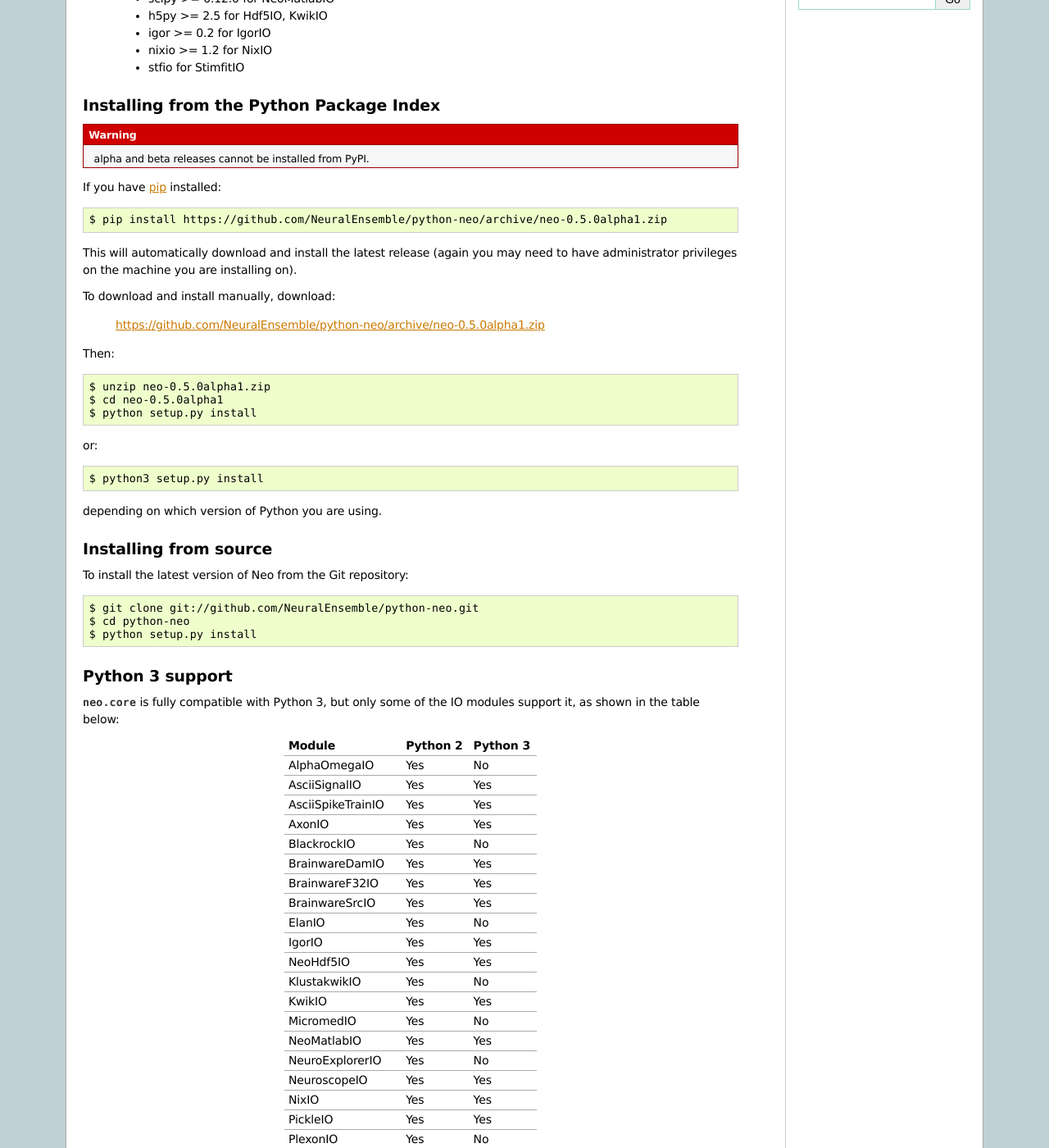
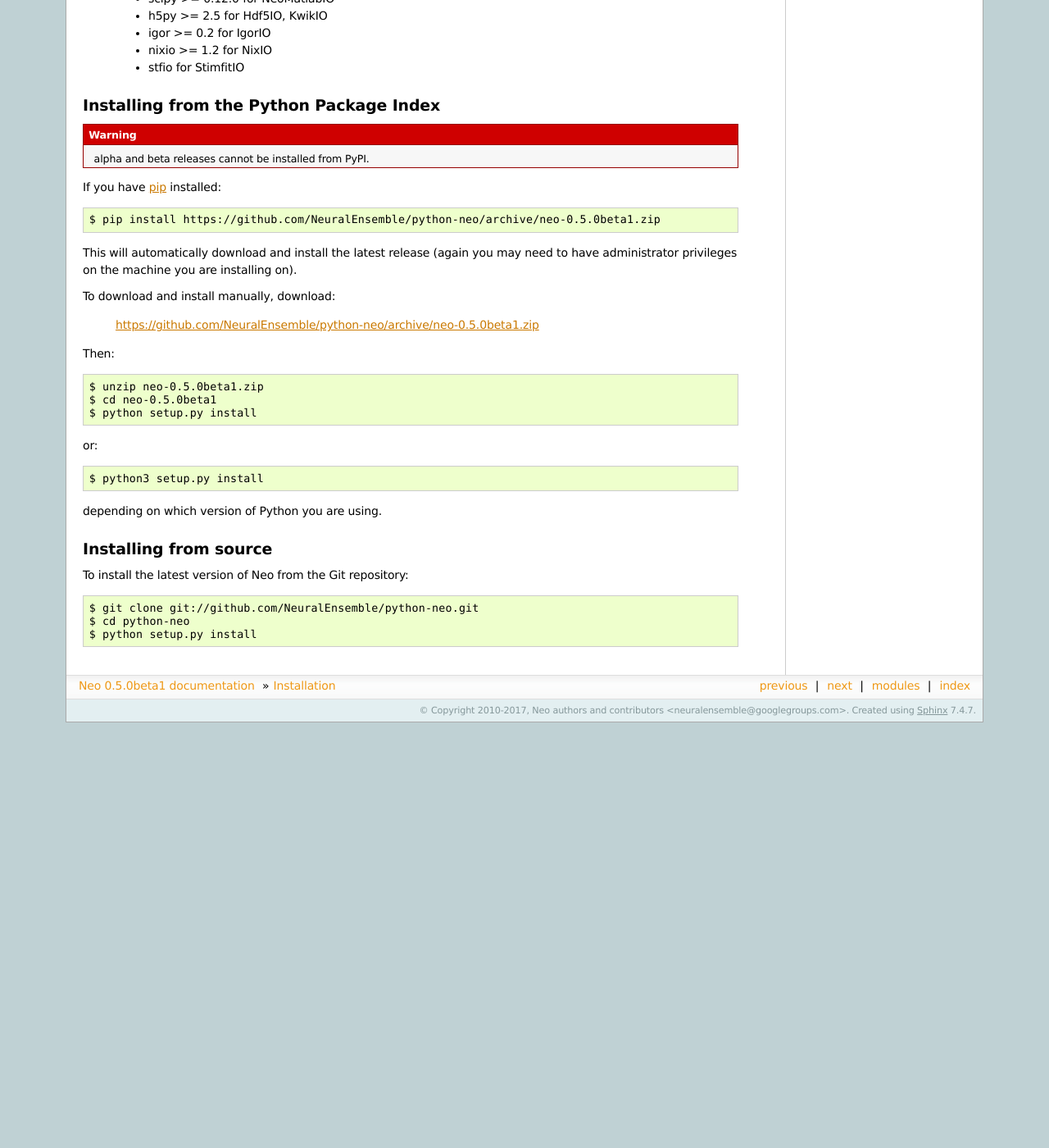
Before and after one commit to NeuralEnsemble/python-neo, a Sphinx documentation site: the page built from doc/source/install.rst, in a window 1280 px wide and 1400 px high, scrolled down 466 px. Shown: the whole window at 82% size. Built offline with Sphinx 7.4.7, drawn with Linux system fonts in a browser that asks for light colours; pages that are not in the unit, such as notebooks, are missing from menus; after the commit the page ends 1347 px from its top, so only the background shows below that; some of the changed text lies outside the part shown.

```diff
--- a/doc/source/conf.py
+++ b/doc/source/conf.py
@@ -42,7 +42,7 @@ master_doc = 'index'
 
 # General information about the project.
 project = u'Neo'
-copyright = u'2010-2016, ' + AUTHORS
+copyright = u'2010-2017, ' + AUTHORS
 
 # The version info for the project you're documenting, acts as replacement for
 # |version| and |release|, also used in various other places throughout the
@@ -51,7 +51,7 @@ copyright = u'2010-2016, ' + AUTHORS
 # The short X.Y version.
 version = '0.5'
 # The full version, including alpha/beta/rc tags.
-release = '0.5.0alpha1'
+release = '0.5.0beta1'
 
 # The language for content autogenerated by Sphinx. Refer to documentation
 # for a list of supported languages.
--- a/doc/source/install.rst
+++ b/doc/source/install.rst
@@ -38,7 +38,7 @@ Installing from the Python Package Index
 
 If you have pip_ installed::
 
-    $ pip install https://github.com/NeuralEnsemble/python-neo/archive/neo-0.5.0alpha1.zip
+    $ pip install https://github.com/NeuralEnsemble/python-neo/archive/neo-0.5.0beta1.zip
 
 This will automatically download and install the latest release (again
 you may need to have administrator privileges on the machine you are installing
@@ -46,12 +46,12 @@ on).
 
 To download and install manually, download:
 
-    https://github.com/NeuralEnsemble/python-neo/archive/neo-0.5.0alpha1.zip
+    https://github.com/NeuralEnsemble/python-neo/archive/neo-0.5.0beta1.zip
 
 Then::
 
-    $ unzip neo-0.5.0alpha1.zip
-    $ cd neo-0.5.0alpha1
+    $ unzip neo-0.5.0beta1.zip
+    $ cd neo-0.5.0beta1
     $ python setup.py install
 
 or::
@@ -71,46 +71,6 @@ To install the latest version of Neo from the Git repository::
     $ python setup.py install
 
 
-Python 3 support
-================
-
-:mod:`neo.core` is fully compatible with Python 3, but only some of the IO
-modules support it, as shown in the table below:
-
-================== ======== ========
-Module             Python 2 Python 3
-================== ======== ========
-AlphaOmegaIO       Yes      No
-AsciiSignalIO      Yes      Yes
-AsciiSpikeTrainIO  Yes      Yes
-AxonIO             Yes      Yes
-BlackrockIO        Yes      No
-BrainwareDamIO     Yes      Yes
-BrainwareF32IO     Yes      Yes
-BrainwareSrcIO     Yes      Yes
-ElanIO             Yes      No
-IgorIO             Yes      Yes
-NeoHdf5IO          Yes      Yes
-KlustakwikIO       Yes      No
-KwikIO             Yes      Yes
-MicromedIO         Yes      No
-NeoMatlabIO        Yes      Yes
-NeuroExplorerIO    Yes      No
-NeuroscopeIO       Yes      Yes
-NixIO              Yes      Yes
-PickleIO           Yes      Yes
-PlexonIO           Yes      No
-PyNNIO             Yes      Yes
-RawBinarySignalIO  Yes      Yes
-Spike2IO           Yes      Yes
-TdtIO              Yes      No
-WinEdrIO           Yes      Yes
-WinWcpIO           Yes      Yes
-================== ======== ========
-
-
-
-
 .. _`Python`: http://python.org/
 .. _`numpy`: http://numpy.scipy.org/
 .. _`quantities`: http://pypi.python.org/pypi/quantities
--- a/neo/version.py
+++ b/neo/version.py
@@ -1,3 +1,3 @@
 # -*- coding: utf-8 -*-
 
-version = '0.5.0alpha1'
+version = '0.5.0beta1'
--- a/setup.py
+++ b/setup.py
@@ -14,7 +14,7 @@ if os.environ.get('TRAVIS') == 'true' and \
 
 setup(
     name = "neo",
-    version = '0.5.0alpha1',
+    version = '0.5.0beta1',
     packages = ['neo', 'neo.core', 'neo.io', 'neo.test', 'neo.test.iotest'],
     install_requires=install_requires,
     author = "Neo authors and contributors",
@@ -36,5 +36,6 @@ setup(
         'Programming Language :: Python :: 3.3',
         'Programming Language :: Python :: 3.4',
         'Programming Language :: Python :: 3.5',
+        'Programming Language :: Python :: 3.6',
         'Topic :: Scientific/Engineering']
 )
```
Also changed, not shown: doc/source/releases/0.5.0.rst (+6 -5 lines).
